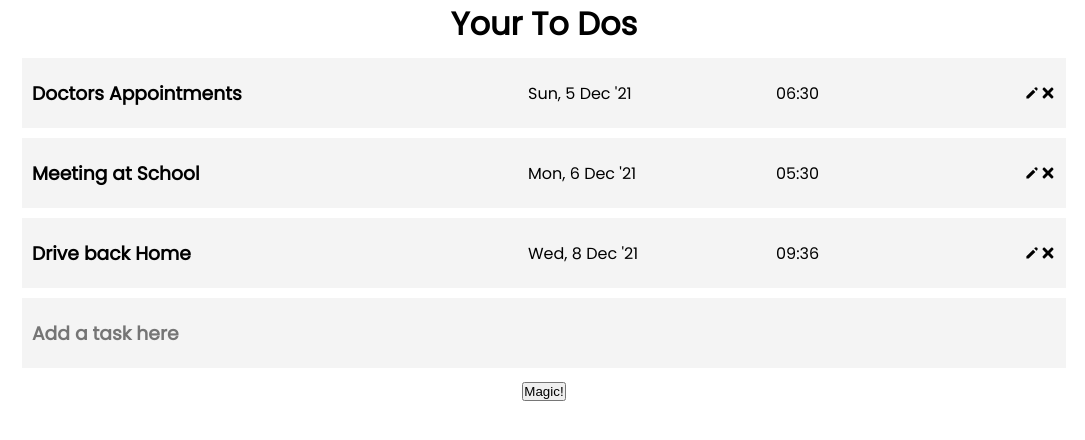
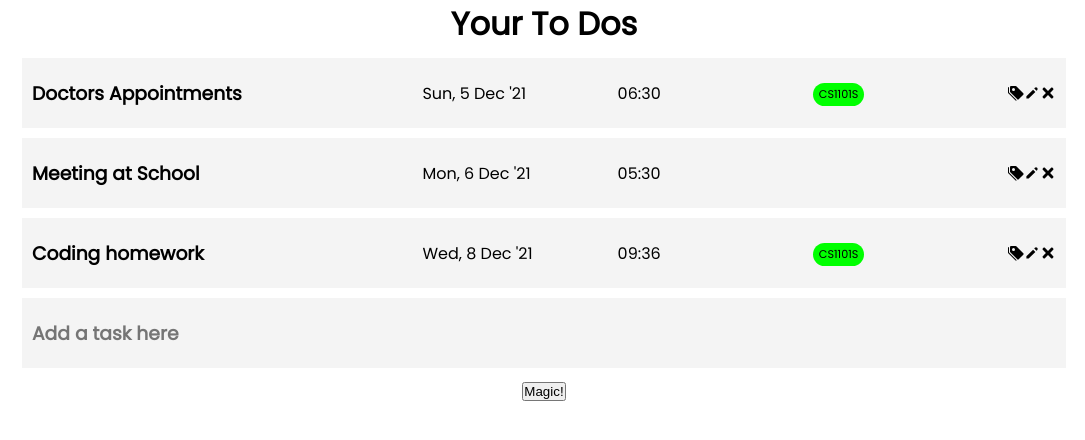
Before and after one commit to heyzec/cvwo-frontend, a React (Create React App) app: page / in a window 1280 px wide. Shown: the top 440 px of the page, without its empty margins (96-1181 px from the left). Built offline with nearby package versions, Linux system fonts and the light colour scheme; data requests are answered from the project's data file.

Commit message:
Crude design of tags & separate http-related funcs

```diff
--- a/db.json
+++ b/db.json
@@ -3,17 +3,31 @@
     {
       "id": 1,
       "text": "Doctors Appointments",
-      "day": "2021-12-05T06:30:00.000Z"
+      "day": "2021-12-05T06:30:00.000Z",
+      "tags": [
+        1
+      ]
     },
     {
       "id": 2,
       "text": "Meeting at School",
-      "day": "2021-12-06T05:30:00.000Z"
+      "day": "2021-12-06T05:30:00.000Z",
+      "tags": []
     },
     {
       "id": 3,
-      "text": "Drive back Home",
-      "day": "2021-12-08T09:36:00.000Z"
+      "text": "Coding homework",
+      "day": "2021-12-08T09:36:00.000Z",
+      "tags": [
+        1
+      ]
+    }
+  ],
+  "tags": [
+    {
+      "id": 1,
+      "text": "CS1101S",
+      "color": "#00FF00"
     }
   ]
 }
--- a/src/App.css
+++ b/src/App.css
@@ -43,6 +43,10 @@ body {
 
 }
 
+.tag-container {
+  flex: 1;
+}
+
 .task-name-input, #task-next-input {
   font-family: var(--app-font);
   font: inherit;
@@ -66,3 +70,10 @@ body {
   background-color: transparent;
   border: none;
 }
+
+.tag {
+  border-radius: 20em;
+  font-size: 0.7em;
+  padding: 3px 6px;
+  display: inline-block;
+}
--- a/src/App.js
+++ b/src/App.js
@@ -2,89 +2,47 @@ import { useState, useEffect } from 'react'
 import './App.css';
 import Header from './components/Header'
 import Task from './components/Task'
-import dayjs from 'dayjs'
+
+import { Helpers } from './helpers'
 
 console.log(`This is a ${process.env.NODE_ENV} environment`)
-const REACT_APP_BACKEND_URL = process.env.REACT_APP_BACKEND_URL
 
 function App() {
   const [tasks, setTasks] = useState([])
-  const [datetime, setDatetime] = useState(dayjs())
+  const [tags, setTags] = useState([])
+  // const [datetime, setDatetime] = useState(dayjs())
 
-  // READ from db - Run once after initial rendering
+  const h = new Helpers()
+  h.setTasksCallbacks(() => tasks, setTasks)
+  h.setTagsCallbacks(() => tags, setTags)
+  const fetchTasks = h.fetchTasks
+  const addTask = h.addTask
+  const editTask = h.editTask
+  const deleteTask = h.deleteTask
+  const fetchTags = h.fetchTags
+
+
+
+
+
+  // Run once after initial rendering
   useEffect(() => {
-    console.log("HTTP GET")
-    const f = async () => {
-      const res = await fetch(REACT_APP_BACKEND_URL)
-      setTasks(await res.json())
-    }
-    f()
+    fetchTags()  // For now, the tags must be fetched first
+    fetchTasks()
   }, [])
 
-  // CREATE task and insert into db
-  const addTask = async (data) => {
-    console.log("HTTP POST")
-    const res = await fetch(REACT_APP_BACKEND_URL, {
-      method: 'POST',
-      headers: {
-        'Content-type': 'application/json',
-      },
-      body: JSON.stringify(data),
-    })
-    if (res.status !== 201) {
-      alert("An error has occured :(")
-      return
-    }
-    const newTask = await res.json()
-    setTasks([...tasks, newTask])
-  }
 
-  // DELETE task from db
-  const deleteTask = async (id) => {
-    console.log("HTTP DELETE")
-    const res = await fetch(`${REACT_APP_BACKEND_URL}/${id}`, {
-      method: 'DELETE'
-    })
-    if (res.status !== 200 && res.status !== 204) {
-      alert("An error has occured :(")
-      return
-    }
-    setTasks(tasks.filter((task) => task.id !== id))
-  }
-
-  // UPDATE task in db
-  const editTask = async (id, data) => {
-    console.log("HTTP PATCH")
-    const res = await fetch(`${REACT_APP_BACKEND_URL}/${id}`, {
-      method: 'PATCH',
-      headers: {
-        'Content-type': 'application/json',
-      },
-      body: JSON.stringify(data)
-    })
-    if (res.status !== 200) {
-      alert("An error has occured :(")
-      return
-    }
-    setTasks([...tasks.map((task) => {
-      if (task.id !== id) {
-        return task
-      }
-      return Object.assign({}, task, data)
-    })])
-  }
 
   // Function for testing purposes
   const magic = async () => {
-    console.log(datetime)
-    setDatetime(dayjs())
   }
 
   return (
     <div className="App">
       <Header />
       <div className="container">
-        {tasks.map((task) => <Task key={task.id} task={task} isCreated={true} updateTask={editTask} deleteTask={deleteTask} />)}
+        {tasks.map((task) => <Task key={task.id} task={task} isCreated={true}
+          updateTask={editTask} deleteTask={deleteTask} tags={tags}/>)}
         <Task isCreated={false} addTask={addTask} />
         <button onClick={magic}>Magic!</button>
       </div>
--- /dev/null
+++ b/src/components/Tag.js
@@ -0,0 +1,23 @@
+const Tag = ({ tag }) => {
+  const bgColor = tag.color
+  const fontColor = (
+    (
+      parseInt(bgColor.substring(1, 3), 16) * 0.299 +
+      parseInt(bgColor.substring(3, 5), 16) * 0.587 +
+      parseInt(bgColor.substring(5, 7), 16) * 0.114
+    ) > 186 -40 ? "#000000" : "#FFFFFF"
+  )
+
+  const style = {
+    backgroundColor: bgColor,
+    color: fontColor
+  }
+
+  return (
+    <div className="tag" style={style}>
+      <span>{tag.text}</span>
+    </div>
+  )
+}
+
+export default Tag
--- a/src/components/Task.js
+++ b/src/components/Task.js
@@ -1,9 +1,11 @@
 import { useState, useEffect, useRef} from 'react'
 import { FaTimes } from 'react-icons/fa'
 import { HiPencil } from 'react-icons/hi'
+import {BsTagsFill} from 'react-icons/bs'
 import dayjs from 'dayjs'
+import Tag from '../components/Tag'
 
-const Task = ({ task, isCreated, updateTask, deleteTask, addTask }) => {
+const Task = ({ task, isCreated, updateTask, deleteTask, addTask, tags }) => {
 
   const [readOnly, setReadOnly] = useState(isCreated)
   const [text, setText] = useState("")
@@ -57,6 +59,7 @@ const Task = ({ task, isCreated, updateTask, deleteTask, addTask }) => {
       const task = {
         "text": text,
         "day": datetime.toISOString(),
+        "tags": []
       }
       await addTask(task)
       setText("")
@@ -66,13 +69,23 @@ const Task = ({ task, isCreated, updateTask, deleteTask, addTask }) => {
     }
   }
 
+
+  const genTagElems = () => (!task.tags ? null : (
+    task.tags.map((id) => {
+      const tagObj = tags.find(x => x.id === id)
+      return tagObj ? <Tag tag={tagObj} /> : null
+    })
+  ))
+
+
+
   return (
     <div className="task">
       <div className="task-name" >
         <h3>
           <input readOnly={readOnly} className="task-name-input" value={text}
             onChange={textChange} placeholder={isCreated ? "" : "Add a task here"}
-            onBlur={handleBlur} ref={textelem}/>
+            onBlur={handleBlur} ref={textelem} />
         </h3>
       </div>
       {isCreated || text
@@ -94,6 +107,10 @@ const Task = ({ task, isCreated, updateTask, deleteTask, addTask }) => {
                     onChange={timeChange} onBlur={handleBlur} />
               }
             </div>
+            <div className="tag-container">
+              {isCreated ? genTagElems() : null}
+            </div>
+            <BsTagsFill />
             <HiPencil className={`icon${isCreated ? "" : " hidden"}`} onClick={pencilClicked} />
             <FaTimes className={`icon${isCreated ? "" : " hidden"}`} onClick={() => deleteTask(task.id)} />
           </>) : ""}
--- /dev/null
+++ b/src/helpers.js
@@ -0,0 +1,85 @@
+const BACKEND_URL = process.env.REACT_APP_BACKEND_URL
+
+
+export class Helpers {
+
+  setTasksCallbacks = (getTasks, setTasks) => {
+    this.getTasks = getTasks
+    this.setTasks = setTasks
+  }
+
+  setTagsCallbacks = (getTags, setTags) => {
+    this.getTags = getTags
+    this.setTags = setTags
+  }
+
+  // READ from db - Run once after initial rendering
+  fetchTasks = async () => {
+    console.log("HTTP GET")
+    const res = await fetch(`${BACKEND_URL}/tasks`)
+    if (res.status !== 200) {
+      alert("An error has occured :(")
+      return
+    }
+    this.setTasks(await res.json())
+  }
+
+  // CREATE task and insert into db
+  addTask = async (data) => {
+    console.log("HTTP POST")
+    const res = await fetch(`${BACKEND_URL}/tasks`, {
+      method: 'POST',
+      headers: {
+        'Content-type': 'application/json',
+      },
+      body: JSON.stringify(data),
+    })
+    if (res.status !== 201) {
+      alert("An error has occured :(")
+      return
+    }
+    const newTask = await res.json()
+    this.setTasks([...this.getTasks(), newTask])
+  }
+
+  // DELETE task from db
+  deleteTask = async (id) => {
+    console.log("HTTP DELETE")
+    const res = await fetch(`${BACKEND_URL}/tasks/${id}`, {
+      method: 'DELETE'
+    })
+    if (res.status !== 200 && res.status !== 204) {
+      alert("An error has occured :(")
+      return
+    }
+    this.setTasks(this.getTasks().filter((task) => task.id !== id))
+  }
+
+  // UPDATE task in db
+  editTask = async (id, data) => {
+    console.log("HTTP PATCH")
+    const res = await fetch(`${BACKEND_URL}/tasks/${id}`, {
+      method: 'PATCH',
+      headers: {
+        'Content-type': 'application/json',
+      },
+      body: JSON.stringify(data)
+    })
+    if (res.status !== 200) {
+      alert("An error has occured :(")
+      return
+    }
+    this.setTasks([...this.getTasks().map((task) => {
+      if (task.id !== id) {
+        return task
+      }
+      return Object.assign({}, task, data)
+    })])
+  }
+
+  fetchTags = async () => {
+    console.log("HTTP GET")
+    const res = await fetch(`${BACKEND_URL}/tags`)
+    this.setTags(await res.json())
+  }
+}
```
Also changed, not shown: 2 other files (tests, documents, lock files or other folders). Lines whose indentation alone changed are shown as unchanged.
